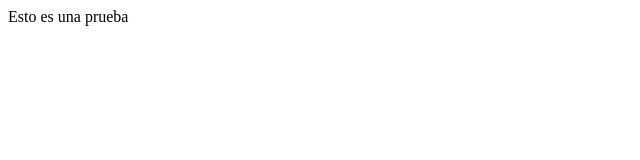
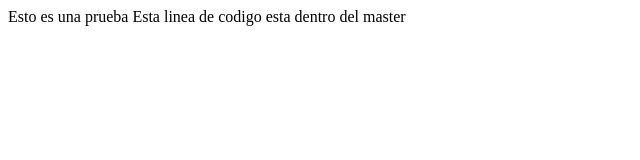
Before and after one commit to MaxwellCanton/Lecture1, a plain HTML site: page index.html in a window 1280 px wide. Shown: the whole page, without its empty margins (0-640 px from the left). Drawn offline with Linux system fonts and the light colour scheme.

Commit message:
Linea de codigo dentro del master antes de pull request

```diff
--- a/index.html
+++ b/index.html
@@ -7,5 +7,6 @@
 </head>
 <body>
     Esto es una prueba
+    Esta linea de codigo esta dentro del master
 </body>
 </html>
```
